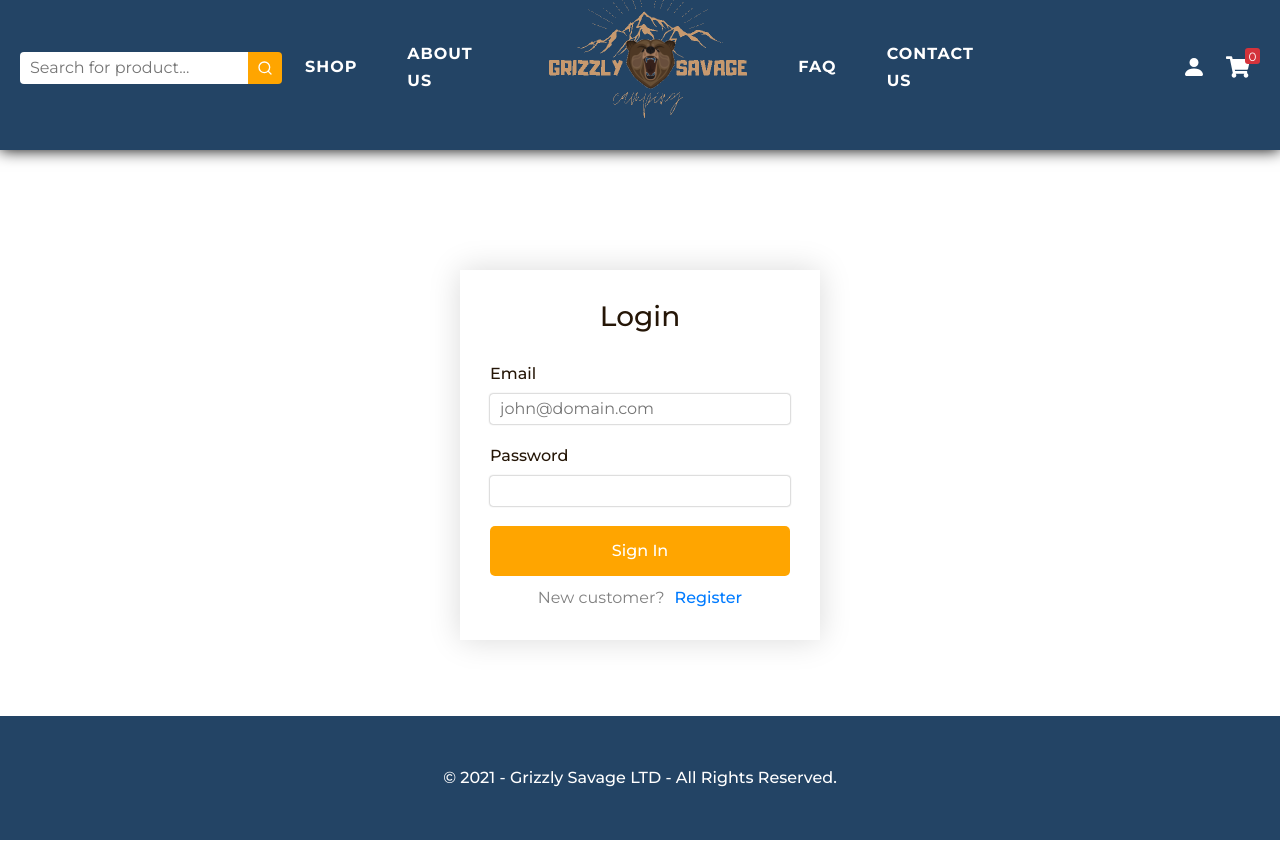
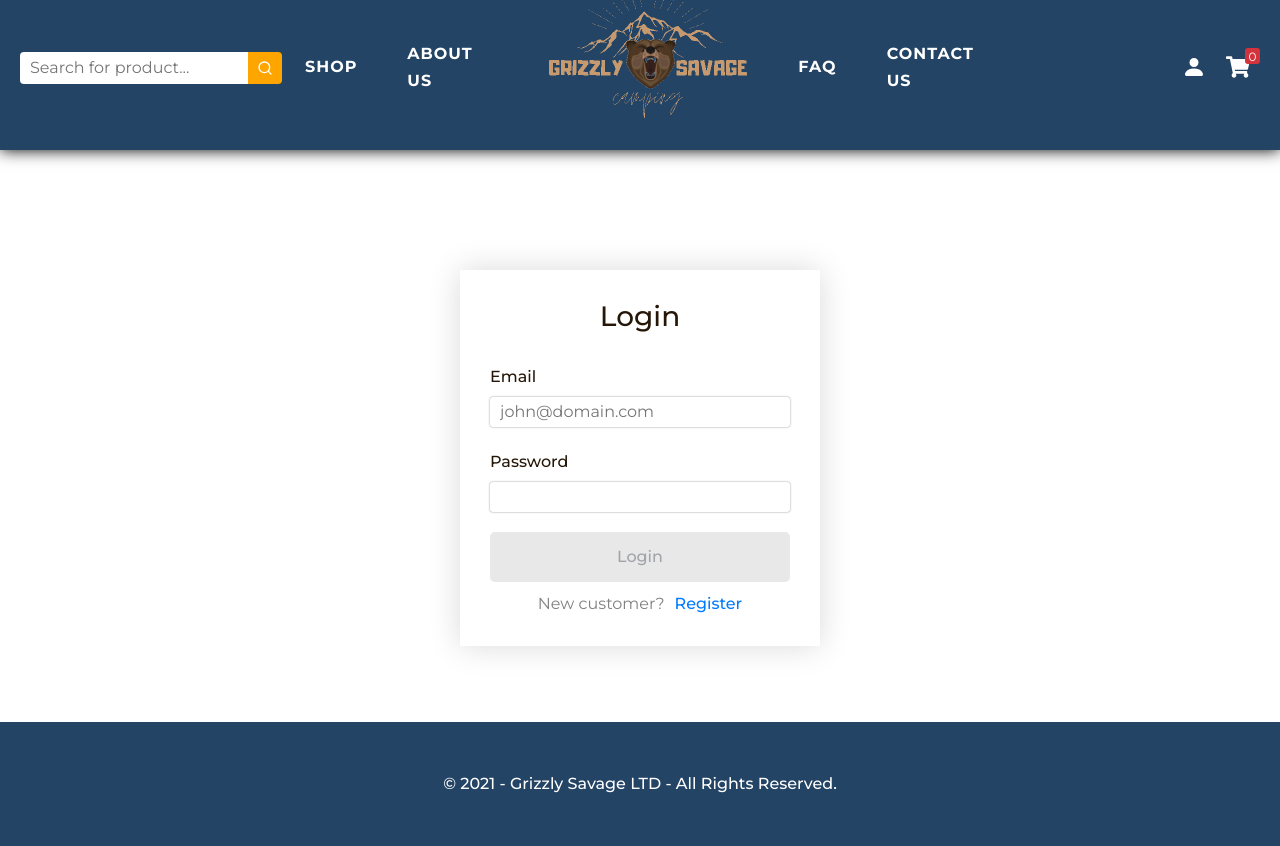
Before and after one commit to manovDev/Grizzly-Savage-Softuni, a React (Create React App) app in the folder client/: page /sign-in in a window 1280 px wide. Built offline with nearby package versions, Linux system fonts and the light colour scheme; no server answers.

Commit message:
Create Sign in form validation
#64

```diff
--- a/client/src/actions/userActions.js
+++ b/client/src/actions/userActions.js
@@ -86,12 +86,10 @@ export const signIn = (email, password) => async (dispatch) => {
 
                         return dispatch(signInSuccess({ user }));
                     })
-                    .catch(console.log)
+                    .catch(err => {
+                        return err;
+                    })
             })
-            .catch(err => {
-                return err;
-            });
-
 }
 
 export const signOut = () => async (dispatch) => {
--- a/client/src/components/SignIn/SignIn.js
+++ b/client/src/components/SignIn/SignIn.js
@@ -1,3 +1,4 @@
+import { useState } from 'react';
 import { Redirect } from 'react-router';
 import useForm from '../../hooks/useForm';
 import { useHistory, Link } from 'react-router-dom';
@@ -11,6 +12,7 @@ const SignIn = ({ signIn, user }) => {
     const history = useHistory();
 
     const [stateForm, setStateForm] = useForm({ email: '', password: '' });
+    const [errState, setErrValues] = useState({ emailErr: false, signInErr: false });
 
     const submitForm = async (e) => {
         e.preventDefault();
@@ -21,11 +23,39 @@ const SignIn = ({ signIn, user }) => {
 
                 history.push('/');;
             } catch (err) {
-                console.log(err);
+                setErrValues((currentErrState) => ({
+                    ...currentErrState,
+                    signInErr: "Email and password doesn't match!"
+                }))
 
             }
         }
     }
+
+    const emailValidation = () => {
+        const pattern = /^\w+@[a-zA-Z_]+?\.[a-zA-Z]{2,3}$/;
+
+        if (!stateForm.email.match(pattern)) {
+            setErrValues((currentErrState) => ({
+                ...currentErrState,
+                emailErr: "You must enter valid email adress!"
+            }));
+        } else if (errState.emailErr) {
+            setErrValues((currentErrState) => ({
+                ...currentErrState,
+                emailErr: false,
+                signInErr: false
+            }));
+        }
+    }
+
+    const clearErrState = () => {
+            setErrValues((currentErrState) => ({
+                ...currentErrState,
+                signInErr: false
+            }));
+        }
+
 
     if (user?.isLoggedIn) {
 		return <Redirect to='/' />
@@ -37,13 +67,33 @@ const SignIn = ({ signIn, user }) => {
                 <div className="sign-in-content">
                     <h1>Login</h1>
                     <form onSubmit={submitForm}>
-                        <label htmlFor="email">Email</label>
-                        <input id="email" name="email" type="email" placeholder="john@domain.com" onChange={setStateForm}/>
+                        <label
+                            htmlFor="email"
+                            data-err={!errState.emailErr ? '' : errState.emailErr}>Email</label>
+                        <input
+                            id="email"
+                            name="email"
+                            type="email"
+                            placeholder="john@domain.com"
+                            onChange={setStateForm}
+                            onBlur={emailValidation}
+                            />
 
-                        <label htmlFor="password">Password</label>
-                        <input id="password" name="password" type="password" onChange={setStateForm} />
+                        <label
+                            htmlFor="password"
+                            data-err={!errState.signInErr ? '' : errState.signInErr}>Password</label>
+                        <input
+                            id="password"
+                            name="password"
+                            type="password"
+                            onChange={setStateForm}
+                            onBlur={clearErrState}
+                            />
 
-                        <button>Sign In</button>
+                        {stateForm.email && stateForm.password && !errState.emailErr
+                        ? <button>Login</button>
+                        : <button className="dis-btn" disabled>Login</button>
+                    }
                     </form>
                     <div className="new-customer">
                         New customer?
--- a/client/src/components/SignIn/SignIn.scss
+++ b/client/src/components/SignIn/SignIn.scss
@@ -28,6 +28,18 @@
             label {
                 font-weight: 500;
                 margin-top: 20px;
+
+                &::after {
+                    content: attr(data-err);
+                    height: 20px;
+                    display: inline-block;
+                    color: #D4333B;
+                    position: relative;
+                    z-index: 2;
+                    font-size: 10px;
+                    top: 0px;
+                    left: 80px;
+                }
             }
 
             input {
@@ -38,6 +50,11 @@
                 background-color: #ffffff;
                 padding: 3px 10px 3px 10px;
 
+            }
+
+            .dis-btn {
+                background-color: #E8E8E8;
+                color: #a0a4a8;
             }
 
             button {
```
